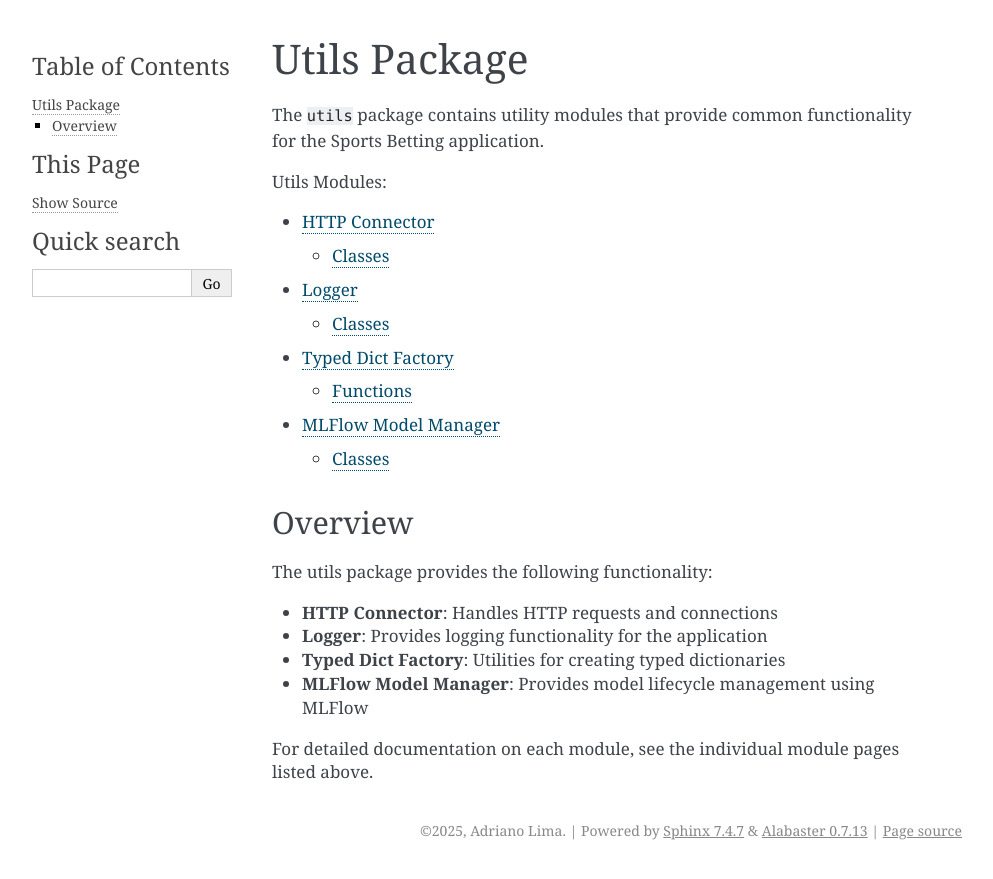
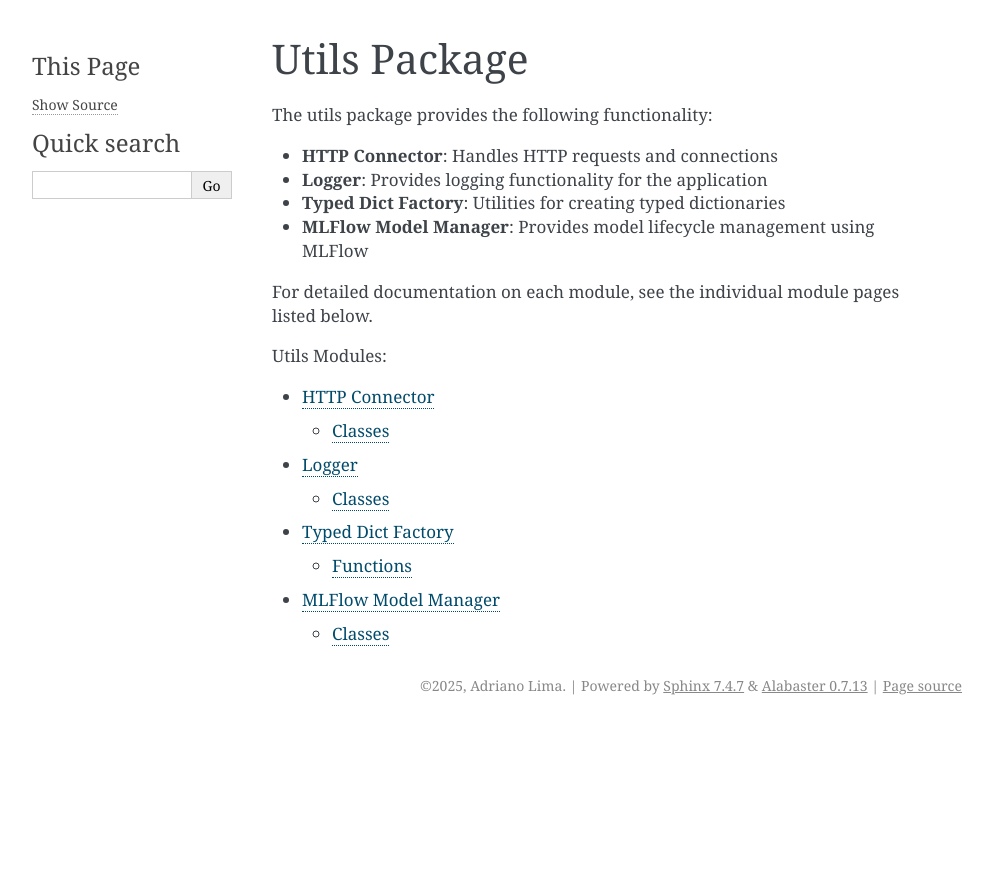
Before and after one commit to acardosolima/sports_betting, a Sphinx documentation site: the page built from docs/source/utils.rst, in a window 1280 px wide. Shown: the top 879 px of the page, without its empty margins (148-1141 px from the left). Built offline with Sphinx 7.4.7, drawn with Linux system fonts in a browser that asks for light colours; some of the changed lines change nothing that is shown.

Commit message:
docs: changed utils.rst text disposition

```diff
--- a/docs/source/utils.rst
+++ b/docs/source/utils.rst
@@ -1,8 +1,14 @@
 Utils Package
 ============
 
-The ``utils`` package contains utility modules that provide common functionality
-for the Sports Betting application.
+The utils package provides the following functionality:
+
+* **HTTP Connector**: Handles HTTP requests and connections
+* **Logger**: Provides logging functionality for the application
+* **Typed Dict Factory**: Utilities for creating typed dictionaries
+* **MLFlow Model Manager**: Provides model lifecycle management using MLFlow
+
+For detailed documentation on each module, see the individual module pages listed below.
 
 .. toctree::
    :maxdepth: 2
@@ -12,15 +18,3 @@ for the Sports Betting application.
    utils/logger
    utils/typed_dict_factory
    utils/mlflow_model_manager
-
-Overview
---------
-
-The utils package provides the following functionality:
-
-* **HTTP Connector**: Handles HTTP requests and connections
-* **Logger**: Provides logging functionality for the application
-* **Typed Dict Factory**: Utilities for creating typed dictionaries
-* **MLFlow Model Manager**: Provides model lifecycle management using MLFlow
-
-For detailed documentation on each module, see the individual module pages listed above.
```
